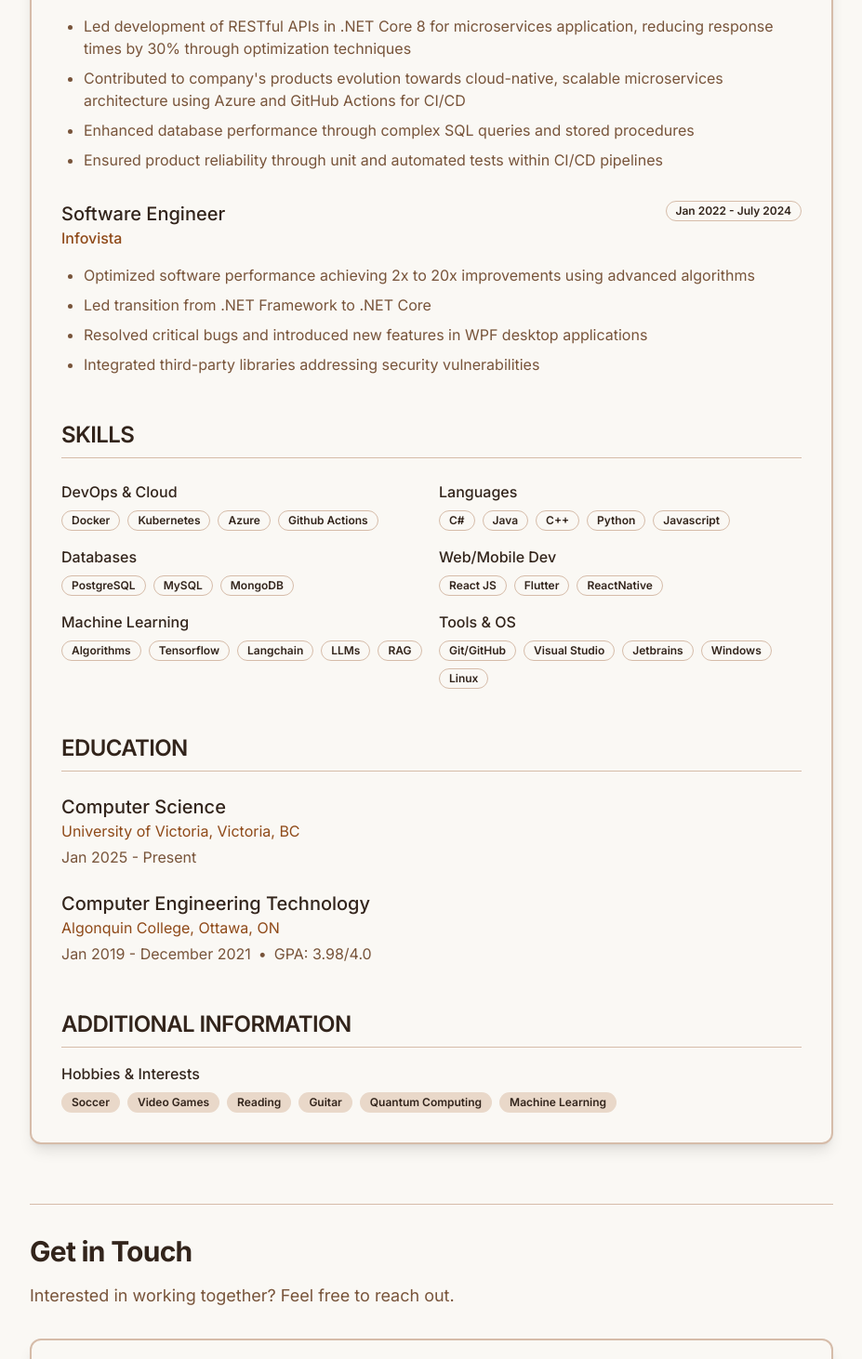
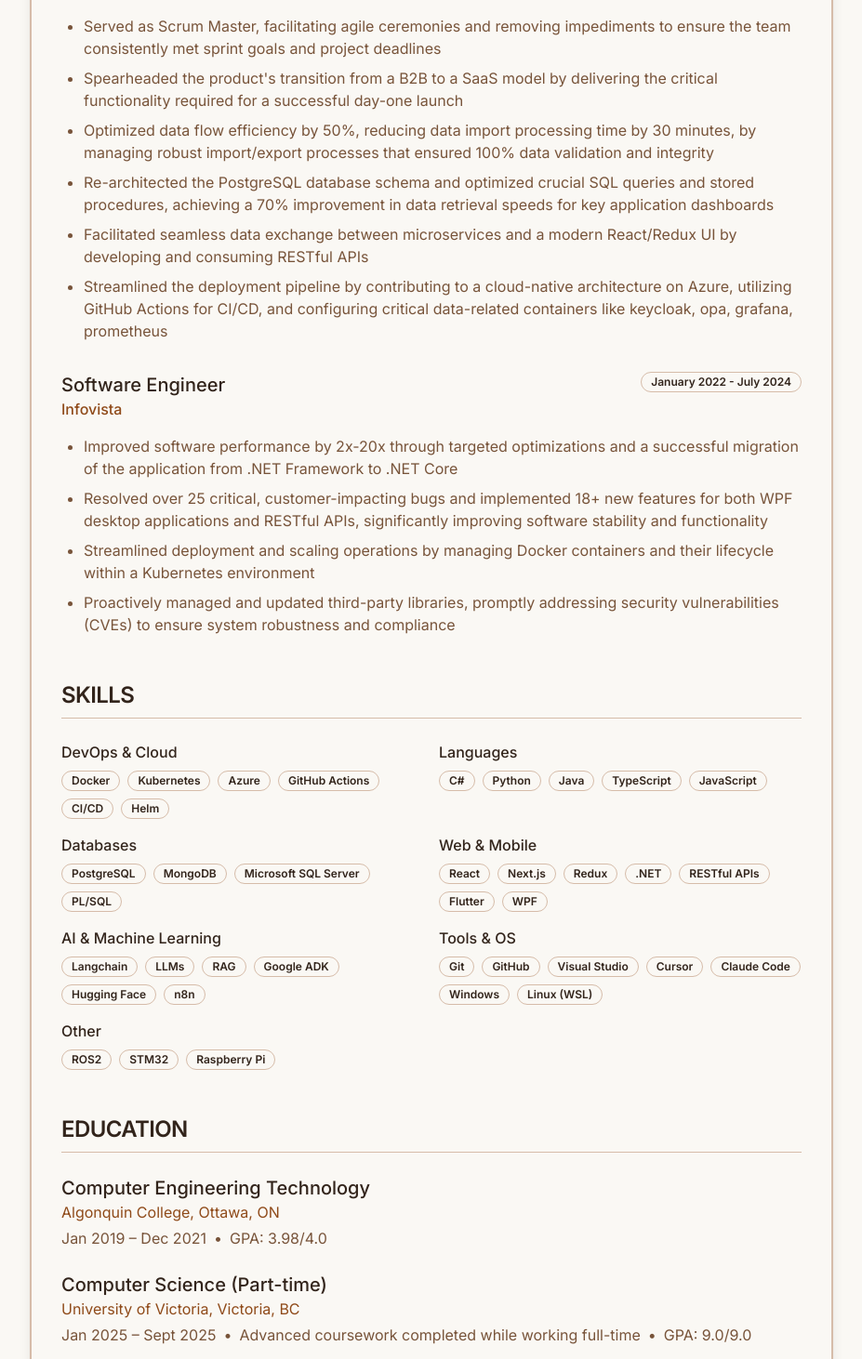
Before and after one commit to Gobindpreet9/portfolio-app-2.0, a Next.js app: page /about in a window 1280 px wide. Shown: the part 608-2070 px from the top of the page at 93% size, without its empty margins (176-1103 px from the left). Built offline with nearby package versions, Linux system fonts and the light colour scheme.

Commit message:
resume updated

```diff
--- a/components/about/resume-section.tsx
+++ b/components/about/resume-section.tsx
@@ -7,7 +7,7 @@ export function ResumeSection() {
       <div className="space-y-4">
         <h1 className="text-3xl font-bold tracking-tight">GOBINDPREET</h1>
         <div className="space-y-2 text-muted-foreground">
-          <p>Victoria, BC V9A 4E6</p>
+          <p>Victoria, BC, Canada</p>
           <p>gobindpreet9@gmail.com</p>
         </div>
       </div>
@@ -26,10 +26,12 @@ export function ResumeSection() {
               <Badge variant="outline">August 2024 - PRESENT</Badge>
             </div>
             <ul className="list-disc pl-6 space-y-2 text-muted-foreground">
-              <li>Led development of RESTful APIs in .NET Core 8 for microservices application, reducing response times by 30% through optimization techniques</li>
-              <li>Contributed to company's products evolution towards cloud-native, scalable microservices architecture using Azure and GitHub Actions for CI/CD</li>
-              <li>Enhanced database performance through complex SQL queries and stored procedures</li>
-              <li>Ensured product reliability through unit and automated tests within CI/CD pipelines</li>
+              <li>Served as Scrum Master, facilitating agile ceremonies and removing impediments to ensure the team consistently met sprint goals and project deadlines</li>
+              <li>Spearheaded the product's transition from a B2B to a SaaS model by delivering the critical functionality required for a successful day-one launch</li>
+              <li>Optimized data flow efficiency by 50%, reducing data import processing time by 30 minutes, by managing robust import/export processes that ensured 100% data validation and integrity</li>
+              <li>Re-architected the PostgreSQL database schema and optimized crucial SQL queries and stored procedures, achieving a 70% improvement in data retrieval speeds for key application dashboards</li>
+              <li>Facilitated seamless data exchange between microservices and a modern React/Redux UI by developing and consuming RESTful APIs</li>
+              <li>Streamlined the deployment pipeline by contributing to a cloud-native architecture on Azure, utilizing GitHub Actions for CI/CD, and configuring critical data-related containers like keycloak, opa, grafana, prometheus</li>
             </ul>
           </div>
 
@@ -39,13 +41,13 @@ export function ResumeSection() {
                 <h3 className="text-xl font-medium">Software Engineer</h3>
                 <p className="text-primary font-medium">Infovista</p>
               </div>
-              <Badge variant="outline">Jan 2022 - July 2024</Badge>
+              <Badge variant="outline">January 2022 - July 2024</Badge>
             </div>
             <ul className="list-disc pl-6 space-y-2 text-muted-foreground">
-              <li>Optimized software performance achieving 2x to 20x improvements using advanced algorithms</li>
-              <li>Led transition from .NET Framework to .NET Core</li>
-              <li>Resolved critical bugs and introduced new features in WPF desktop applications</li>
-              <li>Integrated third-party libraries addressing security vulnerabilities</li>
+              <li>Improved software performance by 2x-20x through targeted optimizations and a successful migration of the application from .NET Framework to .NET Core</li>
+              <li>Resolved over 25 critical, customer-impacting bugs and implemented 18+ new features for both WPF desktop applications and RESTful APIs, significantly improving software stability and functionality</li>
+              <li>Streamlined deployment and scaling operations by managing Docker containers and their lifecycle within a Kubernetes environment</li>
+              <li>Proactively managed and updated third-party libraries, promptly addressing security vulnerabilities (CVEs) to ensure system robustness and compliance</li>
             </ul>
           </div>
         </div>
@@ -55,12 +57,13 @@ export function ResumeSection() {
       <section className="space-y-6">
         <h2 className="text-2xl font-semibold tracking-tight border-b pb-2">SKILLS</h2>
         <div className="grid gap-4 sm:grid-cols-2">
-          <SkillCategory title="DevOps & Cloud" skills={["Docker", "Kubernetes", "Azure", "Github Actions"]} />
-          <SkillCategory title="Languages" skills={["C#", "Java", "C++", "Python", "Javascript"]} />
-          <SkillCategory title="Databases" skills={["PostgreSQL", "MySQL", "MongoDB"]} />
-          <SkillCategory title="Web/Mobile Dev" skills={["React JS", "Flutter", "ReactNative"]} />
-          <SkillCategory title="Machine Learning" skills={["Algorithms", "Tensorflow", "Langchain", "LLMs", "RAG"]} />
-          <SkillCategory title="Tools & OS" skills={["Git/GitHub", "Visual Studio", "Jetbrains", "Windows", "Linux"]} />
+          <SkillCategory title="DevOps & Cloud" skills={["Docker", "Kubernetes", "Azure", "GitHub Actions", "CI/CD", "Helm"]} />
+          <SkillCategory title="Languages" skills={["C#", "Python", "Java", "TypeScript", "JavaScript"]} />
+          <SkillCategory title="Databases" skills={["PostgreSQL", "MongoDB", "Microsoft SQL Server", "PL/SQL"]} />
+          <SkillCategory title="Web & Mobile" skills={["React", "Next.js", "Redux", ".NET", "RESTful APIs", "Flutter", "WPF"]} />
+          <SkillCategory title="AI & Machine Learning" skills={["Langchain", "LLMs", "RAG", "Google ADK", "Hugging Face", "n8n"]} />
+          <SkillCategory title="Tools & OS" skills={["Git", "GitHub", "Visual Studio", "Cursor", "Claude Code", "Windows", "Linux (WSL)"]} />
+          <SkillCategory title="Other" skills={["ROS2", "STM32", "Raspberry Pi"]} />
         </div>
       </section>
 
@@ -69,19 +72,23 @@ export function ResumeSection() {
         <h2 className="text-2xl font-semibold tracking-tight border-b pb-2">EDUCATION</h2>
         <div className="space-y-6">
           <div>
-            <h3 className="text-xl font-medium">Computer Science</h3>
-            <p className="text-primary">University of Victoria, Victoria, BC</p>
+            <h3 className="text-xl font-medium">Computer Engineering Technology</h3>
+            <p className="text-primary">Algonquin College, Ottawa, ON</p>
             <div className="flex gap-2 text-muted-foreground mt-1">
-              <span>Jan 2025 - Present</span>
+              <span>Jan 2019 – Dec 2021</span>
+              <span>•</span>
+              <span>GPA: 3.98/4.0</span>
             </div>
           </div>
           <div>
-            <h3 className="text-xl font-medium">Computer Engineering Technology</h3>
-            <p className="text-primary">Algonquin College, Ottawa, ON</p>
+            <h3 className="text-xl font-medium">Computer Science (Part-time)</h3>
+            <p className="text-primary">University of Victoria, Victoria, BC</p>
             <div className="flex gap-2 text-muted-foreground mt-1">
-              <span>Jan 2019 - December 2021</span>
+              <span>Jan 2025 – Sept 2025</span>
               <span>•</span>
-              <span>GPA: 3.98/4.0</span>
+              <span>Advanced coursework completed while working full-time</span>
+              <span>•</span>
+              <span>GPA: 9.0/9.0</span>
             </div>
           </div>
         </div>
@@ -93,7 +100,15 @@ export function ResumeSection() {
         <div className="space-y-2">
           <h3 className="font-medium">Hobbies & Interests</h3>
           <div className="flex flex-wrap gap-2">
-            {["Soccer", "Video Games", "Reading", "Guitar", "Quantum Computing", "Machine Learning"].map((hobby) => (
+            {[
+              "Soccer",
+              "Books",
+              "Guitar",
+              "Hiking",
+              "AI",
+              "Blogging",
+              "Video Games"
+            ].map((hobby) => (
               <Badge key={hobby} variant="secondary">{hobby}</Badge>
             ))}
           </div>
```
Also changed, not shown: 1 other file (tests, documents, lock files or other folders).
